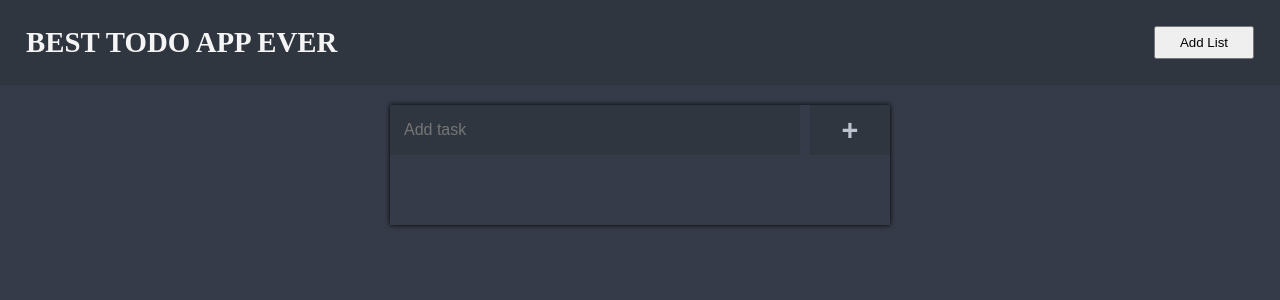
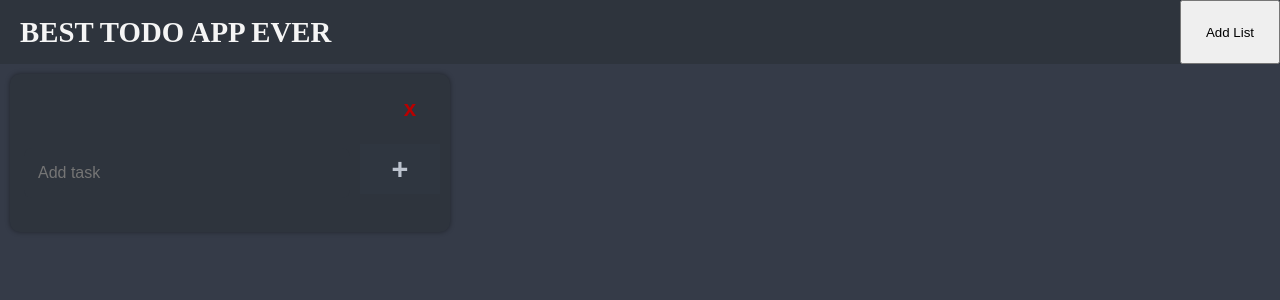
Before and after one commit to FAykut1/Todo-App-w-React, a React (Create React App) app: page / in a window 1280 px wide. Both pictures are taken after a click on the button "Add List". Shown: the top 300 px of the page. Built offline with nearby package versions, Linux system fonts and the light colour scheme.

Commit message:
list redesign

```diff
--- a/src/App.css
+++ b/src/App.css
@@ -1,47 +1,17 @@
-.container{
-  padding: 20px;
-  background-color: #353b48;
-  color: white;
-  max-width: 500px;
-  margin: 0 auto;
+.App {
+  display: flex;
+  flex-direction: column;
+  height: 100vh;
+  overflow: hidden;
+
+  background-color: var(--primary-color);
 }
 
-.input-task-container{
+.container{
   display: flex;
-  margin-bottom: 20px;
+  color: white;
+  flex:1;
+  width: 100vw;
+  overflow-x: auto;
+  overflow-y: hidden;
 }
-
-
-.input-task-container > input{
-  flex: 1;
-  margin-right: 10px;
-  padding: 14px;
-  box-sizing: border-box;
-  height: 50px;
-  font-size: 1rem;
-  background-color:   #2f3640;
-  border: none;
-  color: #bcc3ce;
-}
-
-
-.input-task-container > input:focus {
-
-  outline: none;
-}
-
-
-.input-task-container > button{
-  font-weight: bold;
-  font-size: 1.8rem;
-  width: 80px;
-  height: 50px;
-  background-color: #2f3640;
-  border: none;
-  color: #bcc3ce;
-}
-
-.input-task-container > button:hover{
-  cursor: pointer;
-  background-color: #292f38;
-}
--- a/src/components/Header.css
+++ b/src/components/Header.css
@@ -1,11 +1,18 @@
 .header{
   display: flex;
-  background-color: #2f3640 ;
-  padding: 26px;
+  background-color: var(--secondary-color);
   color: whitesmoke;
   font-size: 1.8rem;
   font-weight: bold;
   justify-content: space-between;
+  height: 8vh;
+  box-sizing: border-box;
+}
+
+.header div {
+  display: flex;
+  align-items: center;
+  padding-left: 20px;
 }
 
 .header button{
--- a/src/components/List/List.css
+++ b/src/components/List/List.css
@@ -1,13 +1,122 @@
 .list {
-  box-sizing: border-box;
-  width: 500px;
-  cursor: grab;
-  min-height: 120px;
-  margin-bottom: 10px;
-  box-shadow: 0px 0px 5px black;
+  min-width: 420px;
+  max-width: 420px;
+  box-shadow: 0px 0px 5px rgba(0, 0, 0, .4);
+  background-color: var(--secondary-color);
+  padding: 10px;
+  margin: 10px;
+  border-radius: 10px;
+  overflow: hidden;
+  display: flex;
+  flex-direction: column;
+  height: min-content;
+  max-height: -webkit-fill-available;
 }
 
 .list__container {
   display: flex;
   flex-direction: column;
+  overflow-y: auto;
+  padding-right: 5px;
 }
+
+
+.input-task-container{
+  display: flex;
+  margin-bottom: 20px;
+}
+
+
+.input-task-container > input{
+  flex: 1;
+  margin: 4px;
+  margin-right: 10px;
+  padding: 14px;
+  box-sizing: border-box;
+  height: 50px;
+  font-size: 1rem;
+  background-color: var(--secondary-color);
+  border: none;
+  color: #bcc3ce;
+  border-radius: 8px;
+}
+
+
+.input-task-container > input:focus {
+  outline: #bcc3ce solid 4px;
+}
+
+
+.input-task-container > button{
+  font-weight: bold;
+  font-size: 1.8rem;
+  width: 80px;
+  height: 50px;
+  background-color: #2f3640;
+  border: none;
+  color: #bcc3ce;
+}
+
+.input-task-container > button:hover{
+  cursor: pointer;
+  background-color: #292f38;
+}
+
+
+.list__header{
+  display: flex;
+  margin-bottom: 10px;
+}
+
+
+.list__title{
+  flex:1;
+  background-color: transparent;
+  border: none;
+  color: var(--light-text-color);
+  font-weight: bold;
+  font-size: 1.2rem;
+  padding: 10px;
+  margin: 4px;
+  cursor: pointer;
+}
+.list__title:focus{
+  cursor: text;
+  outline: none;
+  box-shadow: 0 0 0 2px #C7CCDB;
+  border-radius: 8px;
+}
+
+.list__header > button {
+  width: 60px;
+  background-color: transparent;
+  border: none;
+  cursor: pointer;
+  font-weight: bolder;
+  font-size: 1.4rem;
+  color: rgb(185, 0, 0);
+}
+
+.list__header > button:hover {
+  background-color: var(--primary-color);
+}
+
+/* width */
+::-webkit-scrollbar {
+  width: 10px;
+}
+
+/* Track */
+::-webkit-scrollbar-track {
+  background: var(--primary-color);
+}
+
+/* Handle */
+::-webkit-scrollbar-thumb {
+  background: #3d4453;
+}
+
+/* Handle on hover */
+::-webkit-scrollbar-thumb:hover {
+  background: #454d5e;
+}
--- a/src/components/List/Task.css
+++ b/src/components/List/Task.css
@@ -2,16 +2,24 @@
   display: flex;
   padding: 18px;
   font-size: 1.2rem;
-  justify-content: space-between;
   align-items: center;
-  background-color: #2f3640;
+  background-color: var(--primary-color);
+  margin-bottom: 10px;
+  border-radius: 10px;
 }
 
 .container__field:hover{
   background-color: #292f38;
 }
 
-.checked-field > span{
+.container__field-content{
+  flex:1;
+  word-break: break-all;
+  margin-right: 10px;
+}
+
+
+.checked-field > .container__field-content{
   text-decoration-line: line-through;
   color:#7f8fa6;
 }
--- a/src/components/List/Task.js
+++ b/src/components/List/Task.js
@@ -4,7 +4,7 @@ const Task = ({index, content, isDone, removeTask, updateTask}) => {
 
   return (
     <div className={`container__field ${isDone ? 'checked-field':''}`}>
-      <span>{content}</span>
+      <div className="container__field-content">{content}</div>
       <div className="field__right">
         <input
           className="checkbox"
--- a/src/components/List/index.js
+++ b/src/components/List/index.js
@@ -1,11 +1,19 @@
 import Task from "./Task";
 import './List.css';
-import { useState, useRef } from "react";
+import { useState, useRef, useEffect } from "react";
+import { TASK_LIST } from "../../constants/localstorage-vars";
 
-const List = () => {
+const List = ({title}) => {
   const [tasks, setTasks] = useState([]);
 
   const taskInputRef = useRef();
+
+  useEffect(() => {
+    const _tasks = JSON.parse(localStorage.getItem(TASK_LIST));
+    setTasks(_tasks ?? []);
+  }, []);
+
+
 
   const addTask = () => {
     if(taskInputRef.current.value === '') return;
@@ -14,6 +22,7 @@ const List = () => {
       isDone: false
     };
     tasks.push(task);
+    localStorage.setItem(TASK_LIST, JSON.stringify(tasks));
     setTasks([...tasks]);
     taskInputRef.current.value = '';
   };
@@ -34,14 +43,20 @@ const List = () => {
 
   return (
     <div className="list">
+      <div className="list__header">
+        <input className="list__title" type="text" />
+        <button>x</button>
+      </div>
       <div className="input-task-container">
           <input ref={taskInputRef} placeholder="Add task"></input>
           <button onClick={addTask}>+</button>
       </div>
       <div className="list__container">
+
         {tasks?.map((v, i) => {
           return <Task key={i} index={i} content={v.content} isDone={v.isDone} removeTask={removeTask} updateTask={updateTask}/>;
         })}
+
       </div>
     </div>
   );
--- /dev/null
+++ b/src/constants/localstorage-vars.js
@@ -0,0 +1,2 @@
+export const STORAGE_PREFIX = "TODO_APP--";
+export const TASK_LIST = STORAGE_PREFIX + "TASK_LIST";
--- a/src/index.css
+++ b/src/index.css
@@ -1,6 +1,16 @@
 body {
-  background-color: #353b48;
   height: 100vh;
   margin: 0;
   padding: 0;
 }
+
+#root {
+  height: 100vh;
+  overflow: hidden;
+
+  --primary-color: #353b48;
+  --secondary-color: #2e343d;
+
+  --light-text-color: #dcdde1;
+  --dark-text-color: var(--secondary-color);
+}
```
